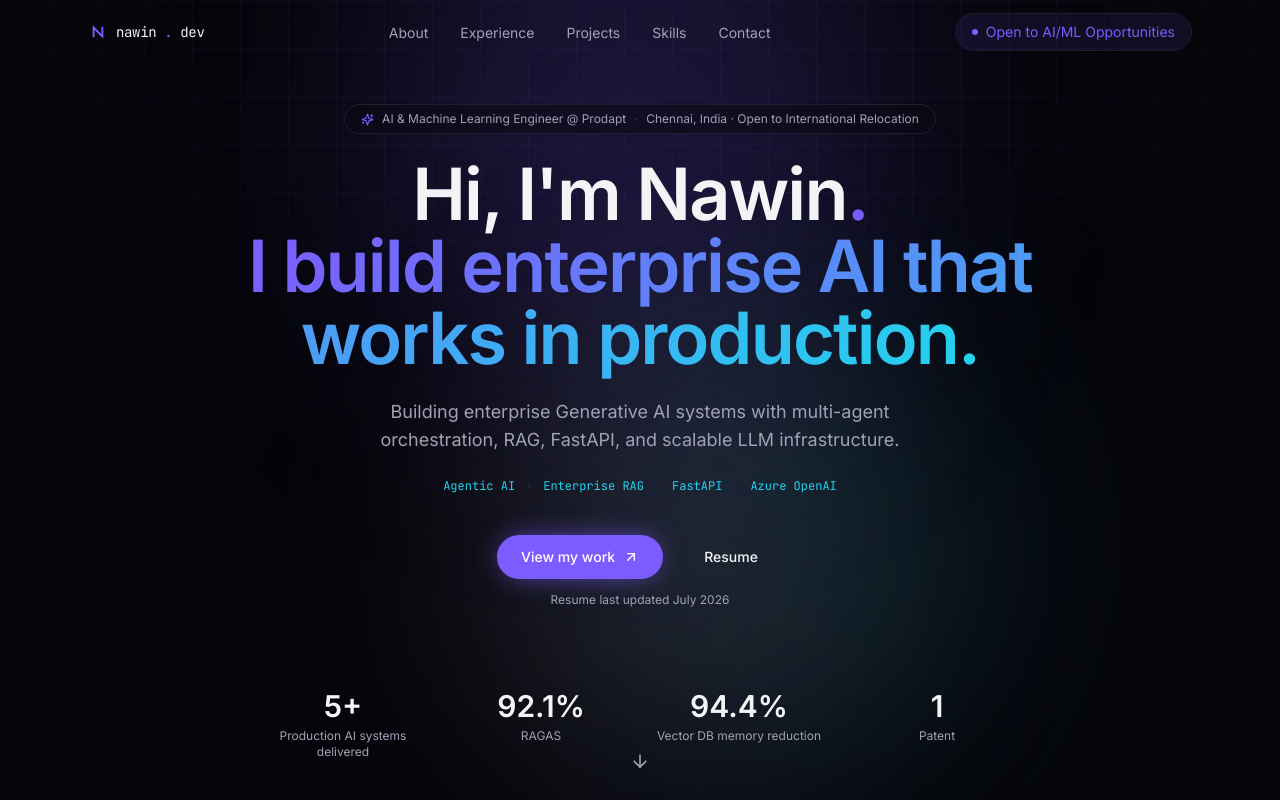
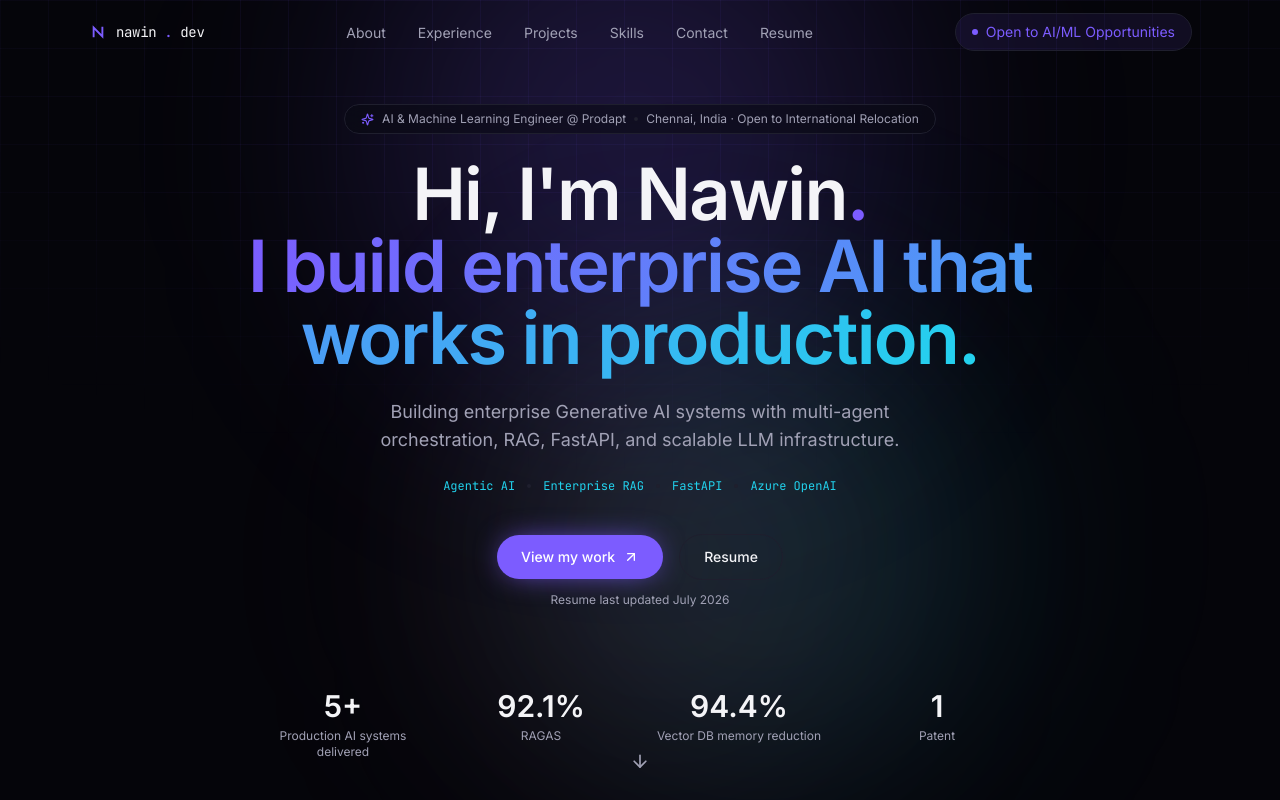
Before and after one commit to nawin-viswajith/nawin-viswajith.github.io, a Next.js app: page / in a window 1280 px wide. Shown: the top 800 px of the page. Built offline with nearby package versions, Linux system fonts and the light colour scheme.

Commit message:
Remove remaining em dashes, add resume link to nav and contact

```diff
--- a/src/app/layout.tsx
+++ b/src/app/layout.tsx
@@ -15,14 +15,14 @@ const jetbrainsMono = JetBrains_Mono({
 });
 
 export const metadata: Metadata = {
-  title: "Nawin Viswajith B — AI & Machine Learning Engineer",
+  title: "Nawin Viswajith B, AI & Machine Learning Engineer",
   description:
-    "Portfolio of Nawin Viswajith B — AI & Machine Learning Engineer building production Generative AI systems, multi-agent orchestration, and RAG pipelines.",
+    "Portfolio of Nawin Viswajith B, AI & Machine Learning Engineer building production Generative AI systems, multi-agent orchestration, and RAG pipelines.",
   metadataBase: new URL("https://nawin-viswajith.github.io"),
   openGraph: {
-    title: "Nawin Viswajith B — AI & Machine Learning Engineer",
+    title: "Nawin Viswajith B, AI & Machine Learning Engineer",
     description:
-      "Portfolio of Nawin Viswajith B — AI & Machine Learning Engineer building production Generative AI systems, multi-agent orchestration, and RAG pipelines.",
+      "Portfolio of Nawin Viswajith B, AI & Machine Learning Engineer building production Generative AI systems, multi-agent orchestration, and RAG pipelines.",
     type: "website",
   },
 };
--- a/src/components/nav.tsx
+++ b/src/components/nav.tsx
@@ -4,6 +4,7 @@ import { useEffect, useState } from "react";
 import { motion, AnimatePresence } from "framer-motion";
 import { Menu, X } from "lucide-react";
 import { BrandMark } from "@/components/brand-mark";
+import { profile } from "@/lib/data";
 
 const links = [
   { href: "#about", label: "About" },
@@ -52,6 +53,16 @@ export function Nav() {
               </a>
             </li>
           ))}
+          <li>
+            <a
+              href={profile.resumeUrl}
+              target="_blank"
+              rel="noreferrer"
+              className="text-sm text-muted hover:text-foreground transition-colors"
+            >
+              Resume
+            </a>
+          </li>
         </ul>
 
         <a
@@ -96,6 +107,17 @@ export function Nav() {
                   </a>
                 </li>
               ))}
+              <li>
+                <a
+                  href={profile.resumeUrl}
+                  target="_blank"
+                  rel="noreferrer"
+                  onClick={() => setOpen(false)}
+                  className="text-base text-muted hover:text-foreground transition-colors"
+                >
+                  Resume
+                </a>
+              </li>
             </ul>
           </motion.div>
         )}
--- a/src/components/sections/contact.tsx
+++ b/src/components/sections/contact.tsx
@@ -4,7 +4,7 @@ import { Section } from "@/components/ui/section";
 import { Reveal } from "@/components/ui/reveal";
 import { motion } from "framer-motion";
 import { profile } from "@/lib/data";
-import { ArrowUpRight, Github, Linkedin, Mail } from "lucide-react";
+import { ArrowUpRight, Download, Github, Linkedin, Mail } from "lucide-react";
 
 export function Contact() {
   return (
@@ -34,6 +34,15 @@ export function Contact() {
                 <Mail size={16} />
                 {profile.email}
               </a>
+              <a
+                href={profile.resumeUrl}
+                target="_blank"
+                rel="noreferrer"
+                className="inline-flex items-center gap-2 rounded-full border border-border px-6 py-3 text-sm font-medium text-foreground transition-colors hover:border-accent hover:text-accent"
+              >
+                <Download size={16} />
+                Resume
+              </a>
             </div>
 
             <div className="mt-8 flex items-center justify-center gap-6">
```
